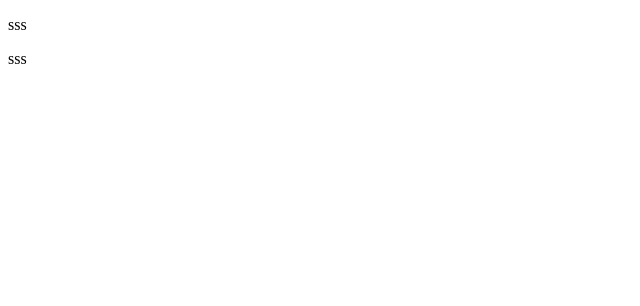
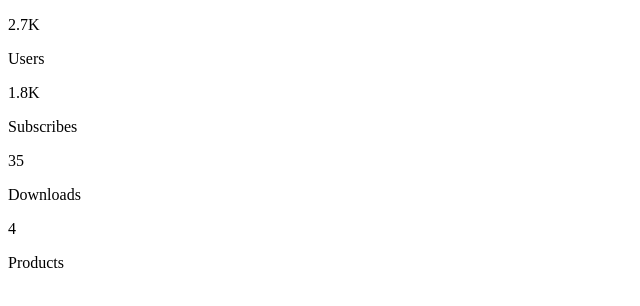
Before and after one commit to suadsuljovic/react3rdgen, a React (Vite) app in the folder react-practice/: page / in a window 1280 px wide. Shown: the top 306 px of the page, without its empty margins (0-640 px from the left). Built offline with nearby package versions, Linux system fonts and the light colour scheme.

Commit message:
class10 first try

```diff
--- /dev/null
+++ b/react-practice/src/components/10/List.jsx
@@ -0,0 +1,18 @@
+import SimpleComponent from "./SimpleComponent";
+
+const List = () => {
+  const list = [
+    { text: "Users", number: "2.7K" },
+    { text: "Subscribes", number: "1.8K" },
+    { text: "Downloads", number: "35" },
+    { text: "Products", number: "4" },
+  ];
+  return (
+    <div>
+      {list.map((item, index) => {
+        return <SimpleComponent key={index} p1={item.number} p2={item.text} />;
+      })}
+    </div>
+  );
+};
+export default List;
--- /dev/null
+++ b/react-practice/src/components/10/SimpleComponent.jsx
@@ -0,0 +1,10 @@
+const SimpleComponent = ({ p1, p2 }) => {
+  return (
+    <div>
+      <p>{p1}</p>
+      <p>{p2}</p>
+    </div>
+  );
+};
+
+export default SimpleComponent;
--- /dev/null
+++ b/react-practice/src/components/10/index.jsx
@@ -0,0 +1,11 @@
+import List from "./List";
+
+const Class10 = () => {
+  return (
+    <div>
+      <List />
+    </div>
+  );
+};
+
+export default Class10;
--- a/react-practice/src/main.jsx
+++ b/react-practice/src/main.jsx
@@ -1,10 +1,10 @@
 import React from "react";
 import ReactDOM from "react-dom/client";
 
-import Class9 from "./components/9";
+import Class10 from "./components/10";
 
 ReactDOM.createRoot(document.getElementById("root")).render(
   <React.StrictMode>
-    <Class9 />
+    <Class10 />
   </React.StrictMode>
 );
```
Also changed, not shown: react-practice/src/components/10/Search.jsx (added, +34 -0 lines).
